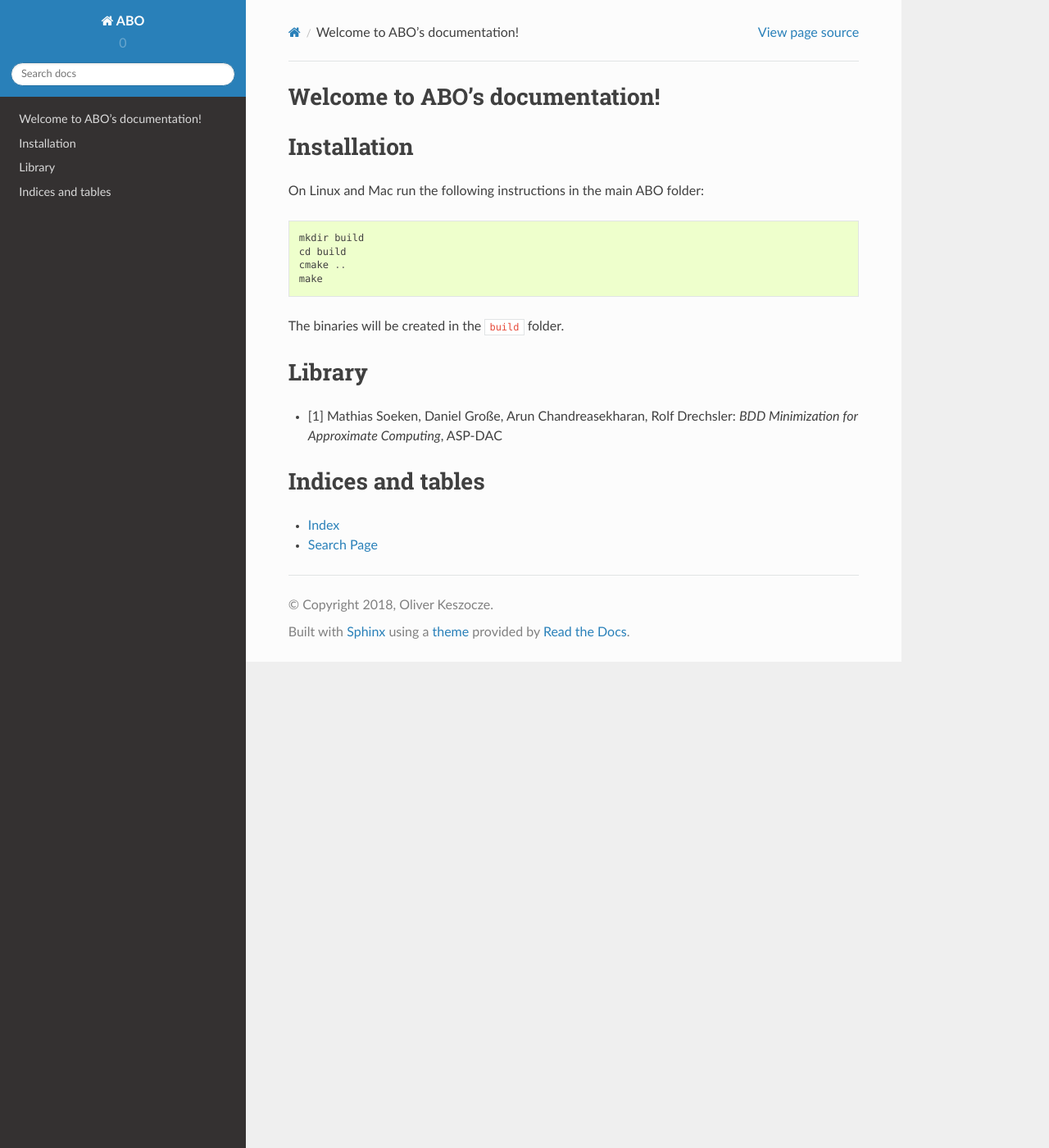
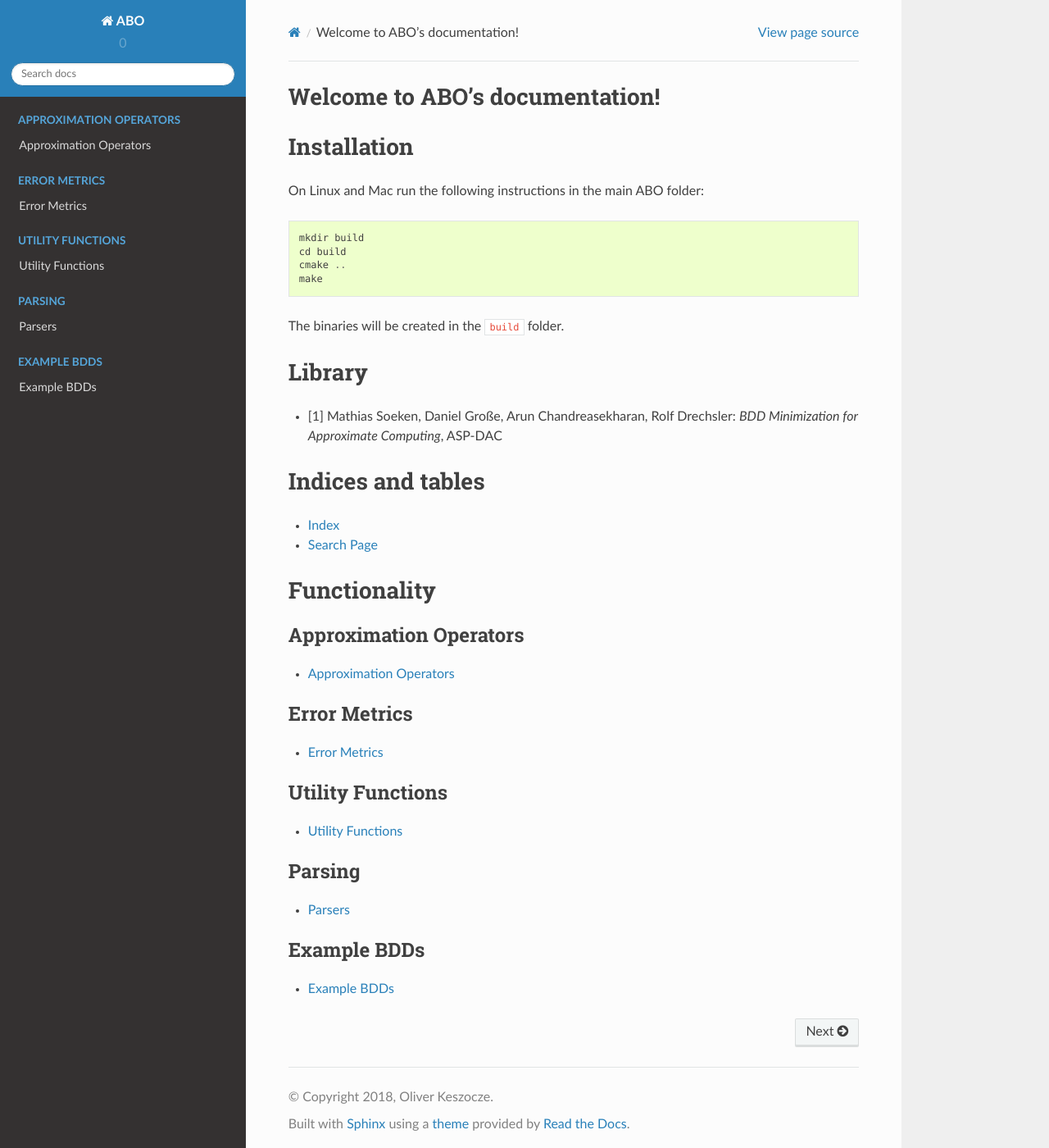
Before and after one commit to keszocze/abo, a Sphinx documentation site: the page built from docs/index.rst, in a window 1280 px wide and 1400 px high. Shown: the whole window at 82% size. Built offline with Sphinx 7.4.7 and the Read the Docs theme 2.0.0, drawn with Linux system fonts in a browser that asks for light colours.

Commit message:
Add documentation files for different parts of abo

```diff
--- /dev/null
+++ b/docs/example_bdds.rst
@@ -0,0 +1,7 @@
+Example BDDs
+============
+
+Example BDDs for testing and visualization purposes:
+
+.. doxygennamespace:: abo::example_bdds
+	:members:
--- a/docs/index.rst
+++ b/docs/index.rst
@@ -35,3 +35,36 @@ Indices and tables
 
 * :ref:`genindex`
 * :ref:`search`
+
+Functionality
+=============
+
+.. toctree::
+   :maxdepth: 2
+   :caption: Approximation Operators
+
+   operators
+
+.. toctree::
+   :maxdepth: 2
+   :caption: Error Metrics
+
+   metrics
+
+.. toctree::
+   :maxdepth: 2
+   :caption: Utility Functions
+
+   util
+
+.. toctree::
+   :maxdepth: 2
+   :caption: Parsing
+
+   parsing
+
+.. toctree::
+   :maxdepth: 2
+   :caption: Example BDDs
+
+   example_bdds
--- /dev/null
+++ b/docs/metrics.rst
@@ -0,0 +1,7 @@
+Error Metrics
+=============
+
+Functions to compute various error metrics quantifying the difference between an original and approximated BDD forest.
+
+.. doxygennamespace:: abo::error_metrics
+	:members:
--- /dev/null
+++ b/docs/operators.rst
@@ -0,0 +1,7 @@
+Approximation Operators
+=======================
+
+Operators used to approximate BDDs to reduce their node count:
+
+.. doxygennamespace:: abo::operators
+	:members:
--- /dev/null
+++ b/docs/util.rst
@@ -0,0 +1,5 @@
+Utility Functions
+=================
+
+.. doxygennamespace:: abo::util
+	:members:
```
Also changed, not shown: docs/parsing.rst (added, +7 -0 lines).
